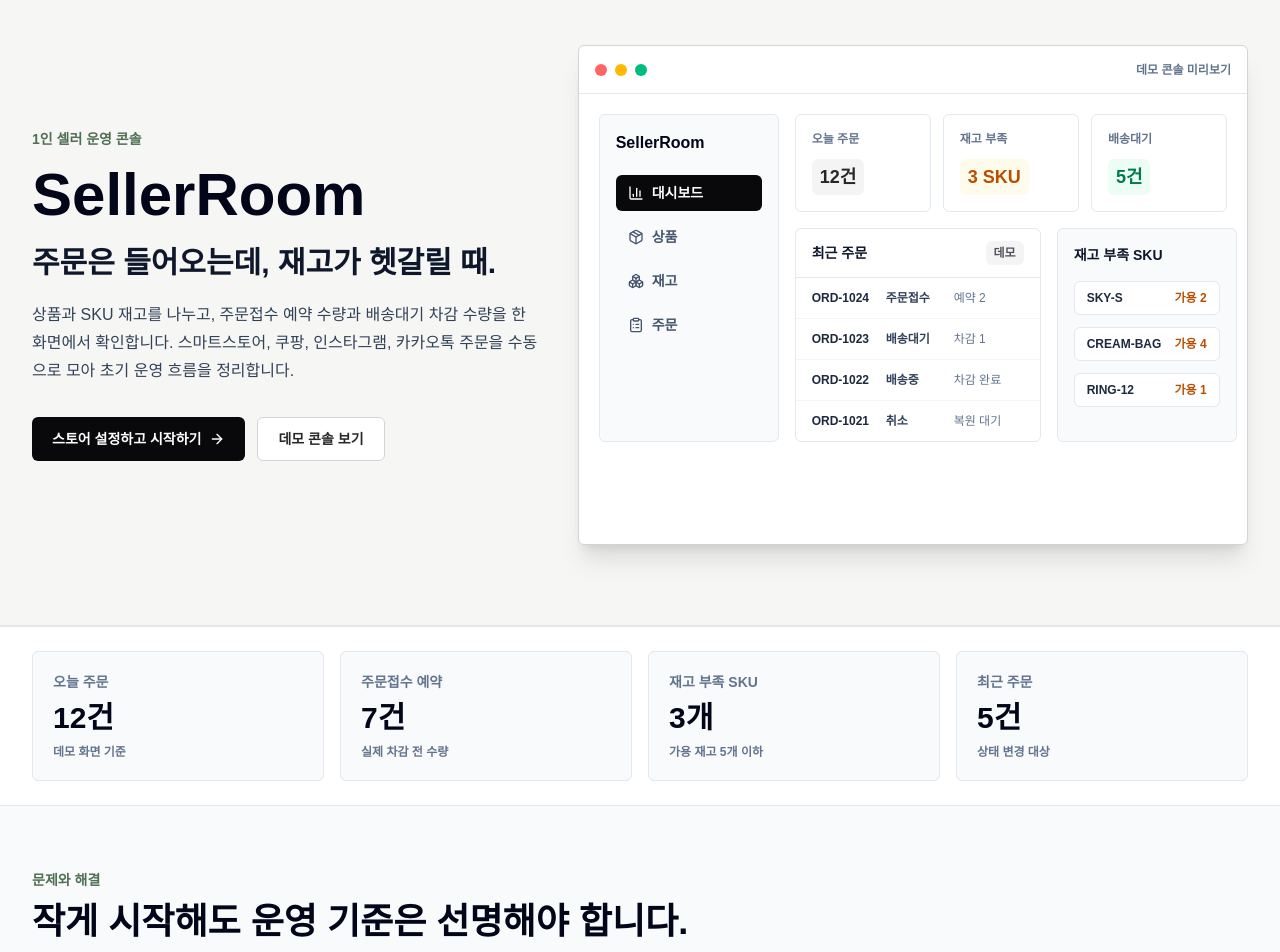
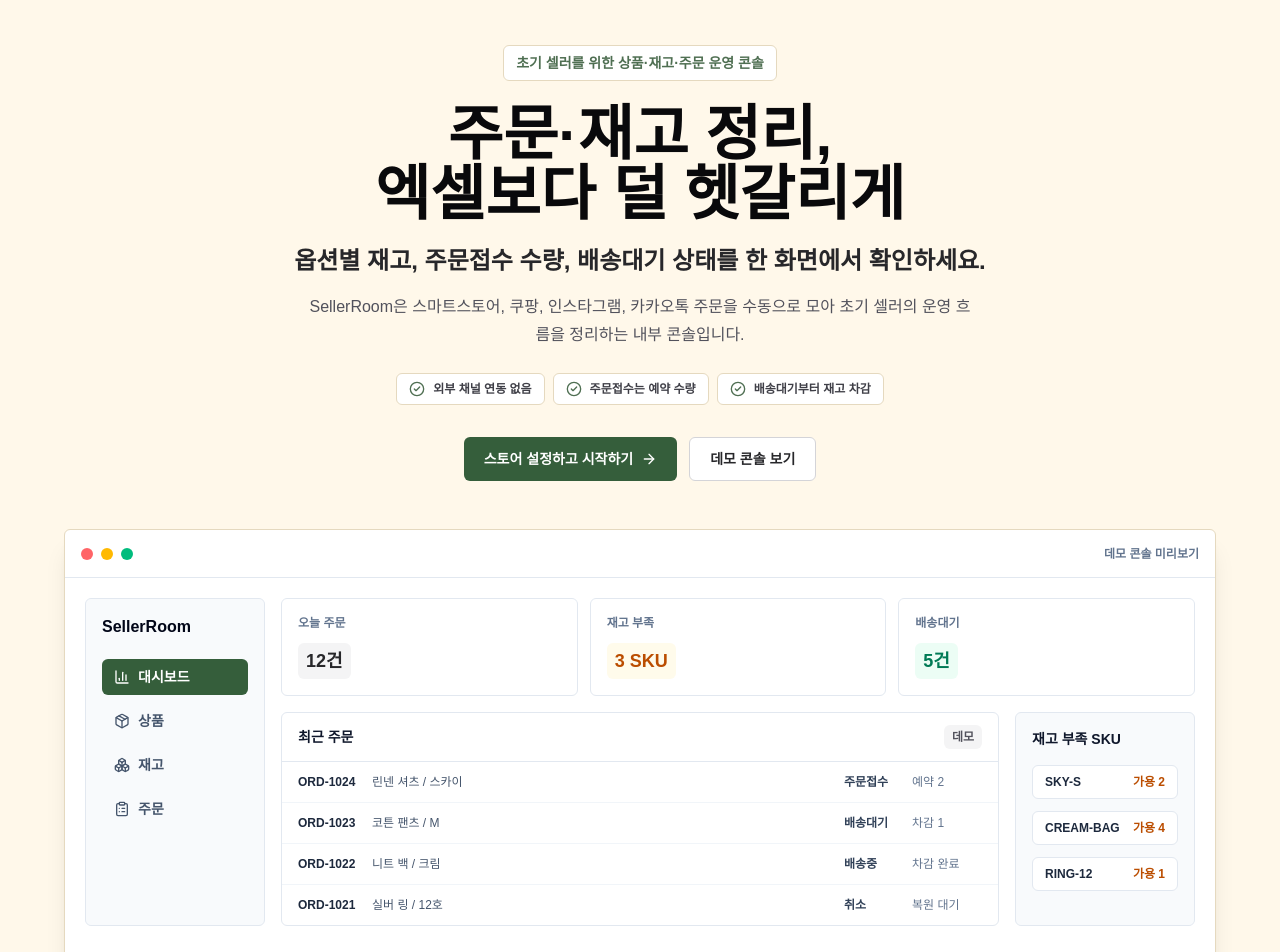
Before and after one commit to CJewon/setter-moon, a Next.js app in the folder front/: page / in a window 1280 px wide. Shown: the part 100-1052 px from the top of the page. Built offline with nearby package versions, Linux system fonts and the light colour scheme.

Commit message:
feat : 위노트 감성 랜딩 디자인 반영

```diff
--- a/front/src/app/page.tsx
+++ b/front/src/app/page.tsx
@@ -90,23 +90,31 @@
 
 export default function HomePage() {
   return (
-    <main className="min-h-screen bg-slate-50 text-slate-950">
+    <main className="min-h-screen bg-[#FFFDF6] text-zinc-950">
       <LandingHeader />
       <HeroSection />
 
-      <section id="preview" className="border-y border-slate-200 bg-white">
-        <div className="mx-auto grid max-w-7xl gap-4 px-4 py-6 sm:grid-cols-2 sm:px-6 lg:grid-cols-4 lg:px-8">
-          {demoMetrics.map((metric) => (
-            <MetricPreview key={metric.label} metric={metric} />
-          ))}
+      <section id="preview" className="border-y border-[#EFE7D2] bg-white">
+        <div className="mx-auto max-w-7xl px-4 py-12 sm:px-6 lg:px-8">
+          <div className="mx-auto max-w-3xl text-center">
+            <p className="text-sm font-bold text-[#4F6F52]">데모 데이터 기준</p>
+            <h2 className="mt-3 text-3xl font-bold tracking-normal text-zinc-950 sm:text-4xl">
+              오늘 처리할 주문과 재고를 먼저 봅니다
+            </h2>
+          </div>
+          <div className="mt-8 grid gap-4 sm:grid-cols-2 lg:grid-cols-4">
+            {demoMetrics.map((metric) => (
+              <MetricPreview key={metric.label} metric={metric} />
+            ))}
+          </div>
         </div>
       </section>
 
       <section className="mx-auto max-w-7xl px-4 py-16 sm:px-6 lg:px-8" id="features">
         <SectionHeading
           eyebrow="문제와 해결"
-          title="작게 시작해도 운영 기준은 선명해야 합니다."
-          description="SellerRoom은 판매 채널을 대신 만들지 않습니다. 이미 들어온 상품, 옵션, 재고, 주문 정보를 셀러가 덜 헷갈리게 정리하는 내부 콘솔입니다."
+          title="혹시 이런 경험 있으시죠?"
+          description="이미 들어온 상품, 옵션, 재고, 주문 정보를 셀러가 덜 헷갈리게 정리하는 내부 콘솔입니다."
         />
         <div className="mt-8 grid gap-4 md:grid-cols-3">
           {painPoints.map((point) => (
@@ -155,7 +163,7 @@
         <InventoryPreview />
       </section>
 
-      <section className="border-y border-slate-200 bg-white">
+      <section className="border-y border-[#EFE7D2] bg-white">
         <div className="mx-auto grid max-w-7xl gap-8 px-4 py-16 sm:px-6 lg:grid-cols-[0.8fr_1.2fr] lg:px-8">
           <div>
             <SectionHeading
@@ -176,8 +184,8 @@
       </section>
 
       <section className="mx-auto max-w-7xl px-4 py-16 sm:px-6 lg:px-8" id="start">
-        <div className="rounded-md border border-slate-200 bg-zinc-950 px-6 py-10 text-white sm:px-10">
-          <p className="text-sm font-semibold text-[#C7D7C2]">시작하기</p>
+        <div className="rounded-md border border-[#25472D] bg-[#355E3B] px-6 py-10 text-white sm:px-10">
+          <p className="text-sm font-semibold text-[#DDE8D7]">시작하기</p>
           <h2 className="mt-3 max-w-3xl text-3xl font-bold tracking-normal sm:text-4xl">
             오늘 들어온 주문부터 SellerRoom에 정리해보세요.
           </h2>
@@ -187,7 +195,7 @@
           <div className="mt-7 flex flex-col gap-3 sm:flex-row">
             <Link
               href={SIGN_UP_ROUTE}
-              className="inline-flex min-h-11 items-center justify-center gap-2 rounded-md bg-white px-5 text-sm font-semibold text-zinc-950 transition-colors hover:bg-zinc-200"
+              className="inline-flex min-h-11 items-center justify-center gap-2 rounded-md bg-white px-5 text-sm font-semibold text-[#25472D] transition-colors hover:bg-[#F7F2E6]"
             >
               첫 주문 정리 시작하기
               <ArrowRight className="h-4 w-4" aria-hidden="true" />
@@ -232,7 +240,7 @@
           </Link>
           <Link
             href={SIGN_UP_ROUTE}
-            className="hidden min-h-10 items-center justify-center gap-2 rounded-md bg-zinc-950 px-4 text-sm font-semibold text-white transition-colors hover:bg-zinc-800 sm:inline-flex"
+            className="hidden min-h-10 items-center justify-center gap-2 rounded-md bg-[#355E3B] px-4 text-sm font-semibold text-white transition-colors hover:bg-[#294A2E] sm:inline-flex"
           >
             시작하기
             <ArrowRight className="h-4 w-4" aria-hidden="true" />
@@ -245,24 +253,35 @@
 
 function HeroSection() {
   return (
-    <section className="border-b border-zinc-200 bg-[#F6F7F4]">
-      <div className="mx-auto grid max-w-7xl gap-10 px-4 py-14 sm:px-6 sm:py-16 lg:grid-cols-[0.86fr_1.14fr] lg:px-8 lg:py-20">
-        <div className="relative z-10 flex max-w-3xl flex-col justify-center">
-          <p className="text-sm font-bold text-[#4F6F52]">1인 셀러 운영 콘솔</p>
-          <h1 className="mt-4 text-5xl font-bold tracking-normal text-slate-950 sm:text-6xl">
-            SellerRoom
+    <section className="border-b border-[#EFE7D2] bg-[#FFF8EA]">
+      <div className="mx-auto max-w-7xl px-4 py-14 sm:px-6 sm:py-20 lg:px-8">
+        <div className="mx-auto max-w-4xl text-center">
+          <p className="inline-flex min-h-9 items-center justify-center rounded-md border border-[#E5D9BF] bg-white px-3 text-sm font-bold text-[#4F6F52]">
+            초기 셀러를 위한 상품·재고·주문 운영 콘솔
+          </p>
+          <h1 className="mt-6 text-4xl font-bold tracking-normal text-zinc-950 sm:text-6xl">
+            주문·재고 정리,
+            <br className="hidden sm:block" />
+            엑셀보다 덜 헷갈리게
           </h1>
-          <p className="mt-5 max-w-3xl text-2xl font-bold leading-9 text-slate-900 sm:text-3xl">
-            주문은 들어오는데, 재고가 헷갈릴 때.
+          <p className="mx-auto mt-5 max-w-3xl text-lg font-semibold leading-8 text-zinc-800 sm:text-2xl">
+            옵션별 재고, 주문접수 수량, 배송대기 상태를 한 화면에서 확인하세요.
           </p>
-          <p className="mt-5 max-w-2xl text-base leading-7 text-slate-700">
-            상품과 SKU 재고를 나누고, 주문접수 예약 수량과 배송대기 차감 수량을 한 화면에서 확인합니다.
-            스마트스토어, 쿠팡, 인스타그램, 카카오톡 주문을 수동으로 모아 초기 운영 흐름을 정리합니다.
+          <p className="mx-auto mt-4 max-w-2xl text-base leading-7 text-zinc-600">
+            SellerRoom은 스마트스토어, 쿠팡, 인스타그램, 카카오톡 주문을 수동으로 모아 초기 셀러의 운영 흐름을 정리하는 내부 콘솔입니다.
           </p>
-          <div className="mt-8 flex flex-col gap-3 sm:flex-row">
+          <div className="mt-6 flex flex-wrap justify-center gap-2">
+            {["외부 채널 연동 없음", "주문접수는 예약 수량", "배송대기부터 재고 차감"].map((label) => (
+              <span key={label} className="inline-flex min-h-8 items-center gap-2 rounded-md border border-[#E5D9BF] bg-white px-3 text-xs font-bold text-zinc-700">
+                <CheckCircle2 className="h-4 w-4 text-[#4F6F52]" aria-hidden="true" />
+                {label}
+              </span>
+            ))}
+          </div>
+          <div className="mt-8 flex flex-col justify-center gap-3 sm:flex-row">
             <Link
               href={SIGN_UP_ROUTE}
-              className="inline-flex min-h-11 items-center justify-center gap-2 rounded-md bg-zinc-950 px-5 text-sm font-semibold text-white transition-colors hover:bg-zinc-800"
+              className="inline-flex min-h-11 items-center justify-center gap-2 rounded-md bg-[#355E3B] px-5 text-sm font-semibold text-white transition-colors hover:bg-[#294A2E]"
             >
               스토어 설정하고 시작하기
               <ArrowRight className="h-4 w-4" aria-hidden="true" />
@@ -283,8 +302,8 @@
 
 function HeroConsolePreview() {
   return (
-    <div className="pointer-events-none relative mx-auto w-full max-w-4xl">
-      <div className="h-[420px] overflow-hidden rounded-md border border-zinc-300 bg-white shadow-xl sm:h-[460px] lg:h-[500px]">
+    <div className="pointer-events-none relative mx-auto mt-12 w-full max-w-6xl">
+      <div className="h-[420px] overflow-hidden rounded-md border border-[#E5D9BF] bg-white shadow-xl sm:h-[500px] lg:h-[520px]">
         <div className="flex min-h-12 items-center justify-between border-b border-slate-200 px-4">
           <div className="flex items-center gap-2">
             <span className="h-3 w-3 rounded-full bg-red-400" />
@@ -356,7 +375,7 @@
 
 function PreviewNav({ active = false, icon: Icon, label }: { active?: boolean; icon: LucideIcon; label: string }) {
   return (
-    <div className={active ? "flex items-center gap-2 rounded-md bg-zinc-950 px-3 py-2 text-white" : "flex items-center gap-2 rounded-md px-3 py-2"}>
+    <div className={active ? "flex items-center gap-2 rounded-md bg-[#355E3B] px-3 py-2 text-white" : "flex items-center gap-2 rounded-md px-3 py-2"}>
       <Icon className="h-4 w-4" aria-hidden="true" />
       <span>{label}</span>
     </div>
@@ -380,7 +399,7 @@
 
 function MetricPreview({ metric }: { metric: Metric }) {
   return (
-    <article className="rounded-md border border-slate-200 bg-slate-50 p-5">
+    <article className="rounded-md border border-[#EFE7D2] bg-[#FFFDF6] p-5">
       <p className="text-sm font-semibold text-slate-500">{metric.label}</p>
       <p className="mt-2 text-3xl font-bold text-slate-950">{metric.value}</p>
       <p className="mt-2 text-xs font-semibold text-slate-500">{metric.detail}</p>
```
